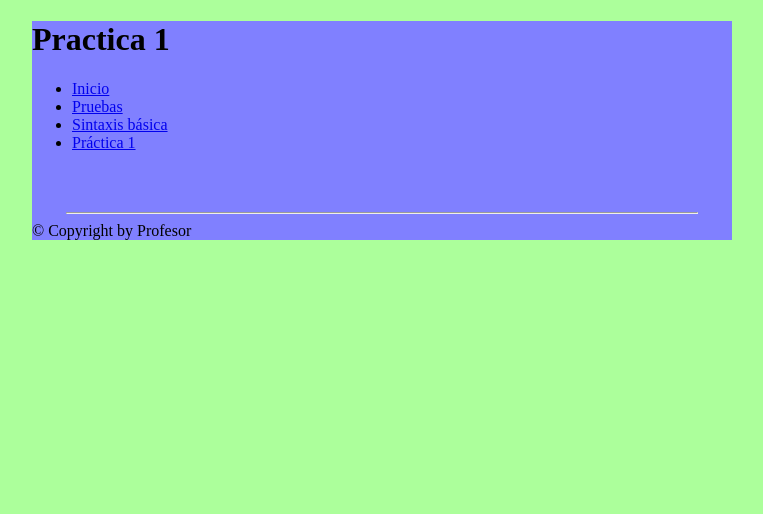
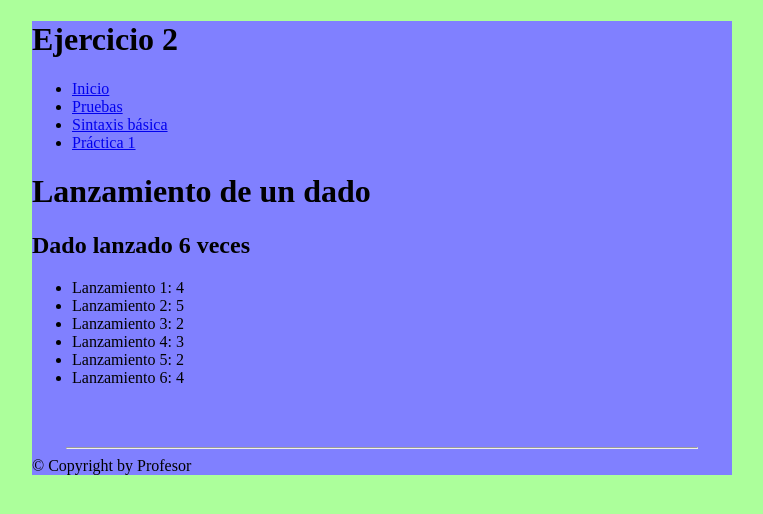
Before and after one commit to JaimeVargaas/DAWS, a PHP site: page /aplicacion/Practica1/ejercicio2.php in a window 1280 px wide. Shown: the top 514 px of the page, without its empty margins (258-1021 px from the left). Run offline with PHP 8.4, Linux system fonts and the light colour scheme.

Commit message:
ejer2 sin terminar

```diff
--- a/PrimerTrimestre/aplicacion/Practica1/ejercicio1.php
+++ b/PrimerTrimestre/aplicacion/Practica1/ejercicio1.php
@@ -4,7 +4,7 @@ include_once(dirname(__FILE__) . "/../../cabecera.php");
 
 //dibuja la plantilla de la vista
 inicioCabecera("Jaime Vargas Báez");
-inicioCuerpo("Practica 1");
+inicioCuerpo("Ejercicio 1");
 cuerpo();
 finCuerpo();
 
@@ -26,7 +26,7 @@ $pruebaPow = pow($conFloor, $conRedondeo);
 $pruebaSqrt = sqrt($conRedondeo);
 
 // Prueba de dechex
-$hex = dechex($num);
+// $hex = dechex($num);
 
 //Prueba de base_convert
 $numBase4 = 321;
@@ -49,7 +49,6 @@ $octal = 012;
 <ul>
     <li>Binario - <?= decbin($binario)?> - Decimal - <?=$binario?></li>
     <li>Octal -  <?= decoct($octal)?> - Decimal - <?= $octal ?></li>
-    <li>Hexadecimal - <?=dechex($hex)?> - Decimal - <?= $hex ?></li>
 </ul>
 
 <h3>Resultados de las funciones</h3>
--- a/PrimerTrimestre/aplicacion/Practica1/ejercicio2.php
+++ b/PrimerTrimestre/aplicacion/Practica1/ejercicio2.php
@@ -2,21 +2,69 @@
 
 include_once(dirname(__FILE__) . "/../../cabecera.php");
 
+// lanzar el dado 6 veces
+$numDado = 0;
+$resultados=[];
+for($i=0;$i<=6;$i++) {
+    $numDado = mt_rand(1,6);
+    $resultados[$i]=$numDado;
+}
+
+// lanzar un dado un numero n de veces y contar caras
+$contCaras = array_fill(0,6,0);
+
+// calcula el numero de veces que se va a tirar el dado
+$numVeces = mt_rand(1,1000);
+
+// conteo de cada cara
+for($i=0;$i<=$numVeces;$i++) {
+    $numDado = mt_rand(1,6);
+    switch($numDado) {
+        case 1:
+            $contCaras[0]+=1;
+            break;
+        case 2:
+            $contCaras[1]+=1;
+            break;
+        case 3:
+            $contCaras[2]+=1;
+            break;
+        case 4:
+            $contCaras[3]+=1;
+            break;
+        case 5:
+            $contCaras[4]+=1;
+            break;
+        case 6:
+            $contCaras[5]+=1;
+            break;
+    }
+}
+
 //dibuja la plantilla de la vista
 inicioCabecera("Jaime Vargas Báez");
-inicioCuerpo("Practica 1");
-cuerpo();
+inicioCuerpo("Ejercicio 2");
+cuerpo($resultados, $contCaras);
 finCuerpo();
 
 //vista
-function cuerpo()
+function cuerpo($resultados,$contCaras)
 {
 
 
 
 ?>
 <!-- Ahora hacer html para que salga en la vista -->
-
+<h1>Lanzamiento de un dado</h1>
+<h2>Dado lanzado 6 veces</h2>
+<ul>
+    <li>Lanzamiento 1: <?= $resultados[0]?></li>
+    <li>Lanzamiento 2: <?= $resultados[1]?></li>
+    <li>Lanzamiento 3: <?= $resultados[2]?></li>
+    <li>Lanzamiento 4: <?= $resultados[3]?></li>
+    <li>Lanzamiento 5: <?= $resultados[4]?></li>
+    <li>Lanzamiento 6: <?= $resultados[5]?></li>
+</ul>
 <?php
 
 }
```
